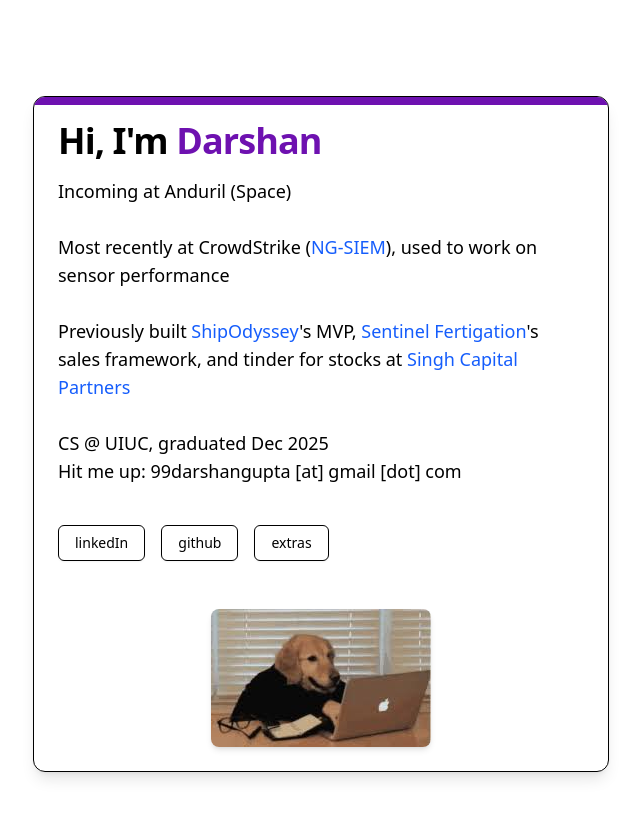
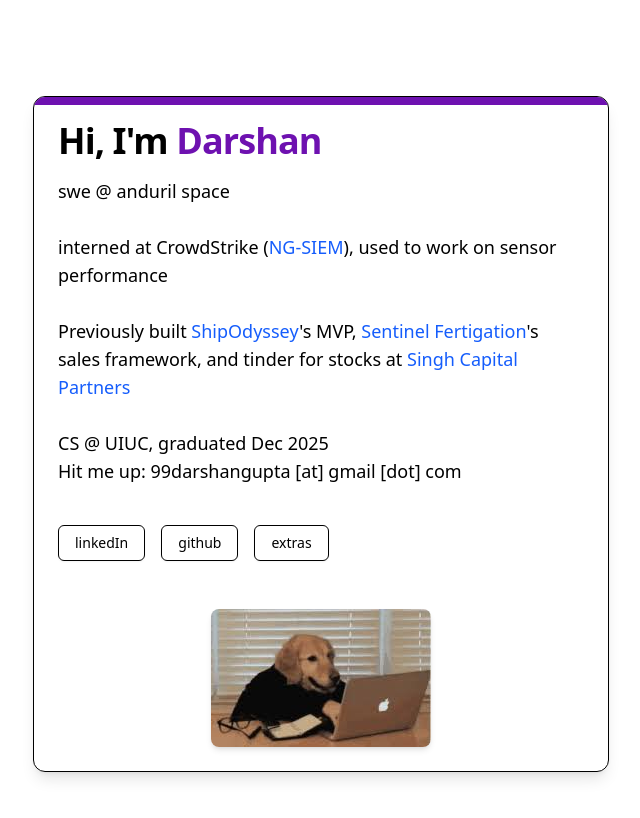
Before and after one commit to darshangupta/shadcnpersonalwebsite, a Next.js app: page / in a window 1280 px wide. Shown: the top 818 px of the page, without its empty margins (319-959 px from the left). Built offline with nearby package versions, Linux system fonts and the light colour scheme.

Commit message:
Update personal information in page.tsx

```diff
--- a/src/app/page.tsx
+++ b/src/app/page.tsx
@@ -18,10 +18,10 @@ export default function Home() {
               Hi, I&apos;m <span className="text-purple-800">Darshan</span>
             </h1>
             <p className="text-lg text-muted-foreground">
-              Incoming at Anduril (Space)
+              swe @ anduril space
               <br />
               <br />
-              Most recently at CrowdStrike (<a href="https://www.crowdstrike.com/en-us/platform/next-gen-siem/" className="text-blue-600 hover:underline">NG-SIEM</a>), used to work on sensor performance
+              interned at CrowdStrike (<a href="https://www.crowdstrike.com/en-us/platform/next-gen-siem/" className="text-blue-600 hover:underline">NG-SIEM</a>), used to work on sensor performance
               <br />
               <br />
               Previously built <a href="https://shipodyssey.com" className="text-blue-600 hover:underline">ShipOdyssey</a>&apos;s MVP, <a href="https://www.sentinelfertigation.com" className="text-blue-600 hover:underline">Sentinel Fertigation</a>&apos;s sales framework, and tinder for stocks at <a href="https://www.linkedin.com/company/singh-capital/" className="text-blue-600 hover:underline">Singh Capital Partners</a><br />
```
